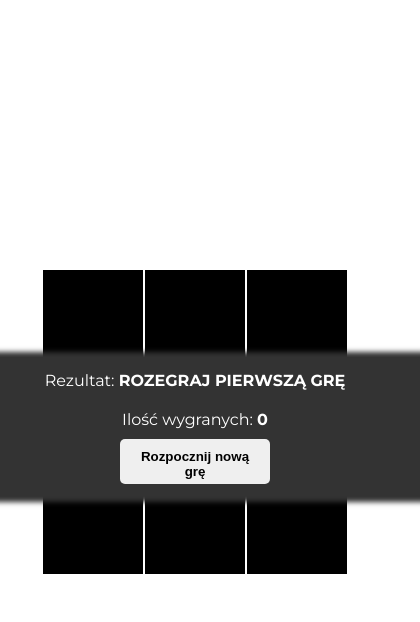
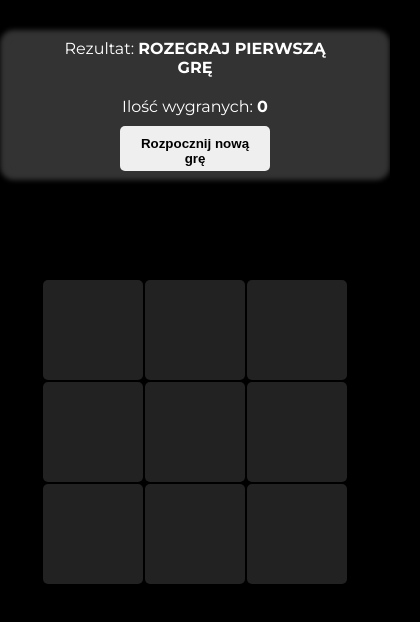
Before and after one commit to danielp345/Tic-Tac-Toe, a plain HTML site: page index.html in a window 390 px wide. Shown: the whole page, 420 px wide, since content can reach past the window. Drawn offline with Linux system fonts and the light colour scheme.

Commit message:
fourth commit

```diff
--- a/index.html
+++ b/index.html
@@ -15,7 +15,8 @@
 
 <body>
 
-    <div class="info-panel">
+    <div class="wrapper">
+    <div class="info-panel show">
         <p>Rezultat: <span class="result-info">rozegraj pierwszą grę</span></p>
         <p>Ilość wygranych: <span class="wins-info">0</span></p>
         <button class="start">Rozpocznij nową grę</button>
@@ -75,7 +76,7 @@
         </table>
     </div>
 
-
+</div>
 
     <script src="./script.js"></script>
 </body>
--- a/script.js
+++ b/script.js
@@ -54,21 +54,22 @@ function checkResult(array) {
 
 const moves = (a) => {
 	choose(a);
-	if (array.length < 9) {
+	if (array.length < 9 && array.length != 0) {
 		if (checkResult(arrA) == true) {
 			wins++;
-			endGame("wygrana");
+			setTimeout(endGame, 200, 'wygrana')
 		} else {
 			itMove();
 			if (checkResult(arrB) == true) {
-				endGame("przegrana");
+				setTimeout(endGame, 200, 'przegrana')
 			}
 		}
 	} else if (array.length == 0) {
 		if (checkResult(arrA) == true) {
-			endGame("wygrana");
+			wins++
+			setTimeout(endGame, 200, 'wygrana')
 		} else {
-			endGame("remis");
+			setTimeout(endGame, 200, 'remis')
 		}
 	} else {
 		itMove();
@@ -97,11 +98,11 @@ const endGame = (msg) => {
 	resultInfo.textContent = msg;
 	winsInfo.textContent = wins;
 	infoPanel.style.display = "flex";
-	reset();
 };
 
 const startGame = () => {
 	infoPanel.style.display = "none";
+	reset()
 };
 
 startBtn.addEventListener("click", startGame);
--- a/style.css
+++ b/style.css
@@ -9,7 +9,20 @@ body {
 	justify-content: center;
 	align-items: center;
 	height: 100vh;
+	background-color: #000;
 	font-family: "Montserrat", sans-serif;
+}
+
+.wrapper {
+	display: flex;
+	flex-direction: column;
+	justify-content: center;
+	align-items: center;
+}
+
+table {
+	margin-top: 20px;
+
 }
 
 .square {
@@ -18,7 +31,8 @@ body {
 	align-items: center;
 	height: 100px;
 	width: 100px;
-	background-color: #000;
+	border-radius: 5px;
+	background-color: #222;
 	color: #fff;
 }
 
@@ -29,6 +43,7 @@ i {
 
 .info-panel {
 	position: absolute;
+	top: 50px;
 	display: flex;
 	justify-content: center;
 	flex-direction: column;
@@ -36,7 +51,8 @@ i {
 	height: 130px;
 	width: 450px;
 	padding: 0 40px;
-	box-shadow: 5px 5px 5px 10px #333;
+	border-radius: 5px;
+	box-shadow: 0 0 5px 10px #333;
 	text-align: center;
 	background-color: #333;
 	color: #fff;
@@ -46,7 +62,8 @@ i {
 	margin: 10px;
 }
 
-.result-info, .wins-info {
+.result-info,
+.wins-info {
 	font-weight: bold;
 	text-transform: uppercase;
 }
@@ -59,3 +76,11 @@ i {
 	border-radius: 5px;
 	padding: 10px;
 }
+
+@media (max-width: 600px) {
+	.info-panel {
+		top: 40px;
+		width: 370px;
+		padding-bottom: 10px;
+	}
+}
```
